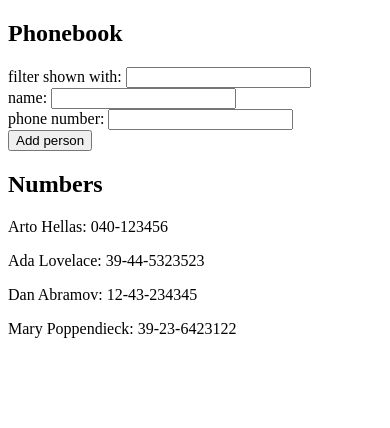
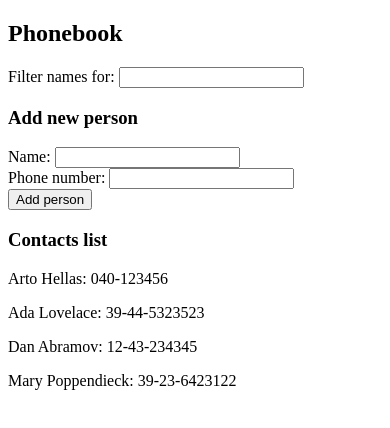
Before and after one commit to sh4rdu1-git/fullstackopen-exercises-redo, a React (Vite) app in the folder part2/phonebook/: page / in a window 390 px wide. Shown: the top 428 px of the page. Built offline with nearby package versions, Linux system fonts and the light colour scheme.

Commit message:
completed exercise 2.10, the phonebook step5: refactoring components

```diff
--- a/part2/phonebook/src/App.jsx
+++ b/part2/phonebook/src/App.jsx
@@ -1,4 +1,7 @@
 import { useState } from "react";
+import SearchFilter from "./components/SearchFilter";
+import AddPersonForm from "./components/AddPersonForm";
+import NumbersListView from "./components/NumbersListView";
 
 const App = () => {
   const [persons, setPersons] = useState([
@@ -20,7 +23,7 @@ const App = () => {
     setNewPhoneNumber(event.target.value);
   };
 
-  const handleSearchQueryInput = (event) => {
+  const handleSearchQueryInputChange = (event) => {
     setSearchQuery(event.target.value);
     setFilteredPersons(
       persons.filter((person) => {
@@ -31,11 +34,10 @@ const App = () => {
         );
       })
     );
-    console.log(filteredPersons);
   };
 
   const addPersonToPhonebook = (event) => {
-    event.preventDefault();
+    event.preventDefault(); // prevent the default behaviour of form submit event
 
     // check if the input field is empty
     if (newName.length === 0 || newPhoneNumber.length === 0) {
@@ -63,40 +65,24 @@ const App = () => {
   return (
     <>
       <h2>Phonebook</h2>
-      <div>
-        {/* to filter the phonebook by contact name */}
-        filter shown with:{" "}
-        <input value={searchQuery} onChange={handleSearchQueryInput} />
-      </div>
-      <form>
-        {/* form to add new contact details */}
-        <div>
-          name: <input value={newName} onChange={handleNewNameInput} />
-        </div>
-        <div>
-          phone number:{" "}
-          <input value={newPhoneNumber} onChange={handleNewPhoneNumberInput} />
-        </div>
-        <div>
-          <button type="submit" onClick={addPersonToPhonebook}>
-            Add person
-          </button>
-        </div>
-      </form>
-      <h2>Numbers</h2>
-      {searchQuery === ""
-        ? //  if the filter is blank
-          persons.map((person) => (
-            <p key={person.id}>
-              {person.name}: {person.phoneNumber}
-            </p>
-          ))
-        : // if the filter is set
-          filteredPersons.map((person) => (
-            <p key={person.id}>
-              {person.name}: {person.phoneNumber}
-            </p>
-          ))}
+      <SearchFilter
+        searchQuery={searchQuery}
+        searchQueryChangeHandler={handleSearchQueryInputChange}
+      />
+      <h3>Add new person</h3>
+      <AddPersonForm
+        personName={newName}
+        personNameInputHandler={handleNewNameInput}
+        personPhoneNumber={newPhoneNumber}
+        personPhoneNumberInputHandler={handleNewPhoneNumberInput}
+        addPersonToPhonebookHandler={addPersonToPhonebook}
+      />
+      <h3>Contacts list</h3>
+      <NumbersListView
+        searchQueryText={searchQuery}
+        allPersonsList={persons}
+        filteredPersonsList={filteredPersons}
+      />
     </>
   );
 };
--- /dev/null
+++ b/part2/phonebook/src/components/AddPersonForm.jsx
@@ -0,0 +1,31 @@
+/* eslint react/prop-types: 0 */
+const AddPersonForm = ({
+  personName,
+  personNameInputHandler,
+  personPhoneNumber,
+  personPhoneNumberInputHandler,
+  addPersonToPhonebookHandler,
+}) => {
+  return (
+    <form>
+      {/* form to add new contact details */}
+      <div>
+        Name: <input value={personName} onChange={personNameInputHandler} />
+      </div>
+      <div>
+        Phone number:{" "}
+        <input
+          value={personPhoneNumber}
+          onChange={personPhoneNumberInputHandler}
+        />
+      </div>
+      <div>
+        <button type="submit" onClick={addPersonToPhonebookHandler}>
+          Add person
+        </button>
+      </div>
+    </form>
+  );
+};
+
+export default AddPersonForm;
--- /dev/null
+++ b/part2/phonebook/src/components/NumbersListView.jsx
@@ -0,0 +1,26 @@
+/* eslint react/prop-types: 0 */
+const NumbersListView = ({
+  searchQueryText,
+  allPersonsList,
+  filteredPersonsList,
+}) => {
+  return (
+    <div>
+      {searchQueryText === ""
+        ? //  if the filter is blank
+          allPersonsList.map((person) => (
+            <p key={person.id}>
+              {person.name}: {person.phoneNumber}
+            </p>
+          ))
+        : // if the filter is set
+          filteredPersonsList.map((person) => (
+            <p key={person.id}>
+              {person.name}: {person.phoneNumber}
+            </p>
+          ))}
+    </div>
+  );
+};
+
+export default NumbersListView;
--- /dev/null
+++ b/part2/phonebook/src/components/SearchFilter.jsx
@@ -0,0 +1,12 @@
+/* eslint react/prop-types: 0 */
+const SearchFilter = ({ searchQuery, searchQueryChangeHandler }) => {
+  return (
+    <div>
+      {/* to filter the phonebook by contact name */}
+      Filter names for:{" "}
+      <input value={searchQuery} onChange={searchQueryChangeHandler} />
+    </div>
+  );
+};
+
+export default SearchFilter;
```
